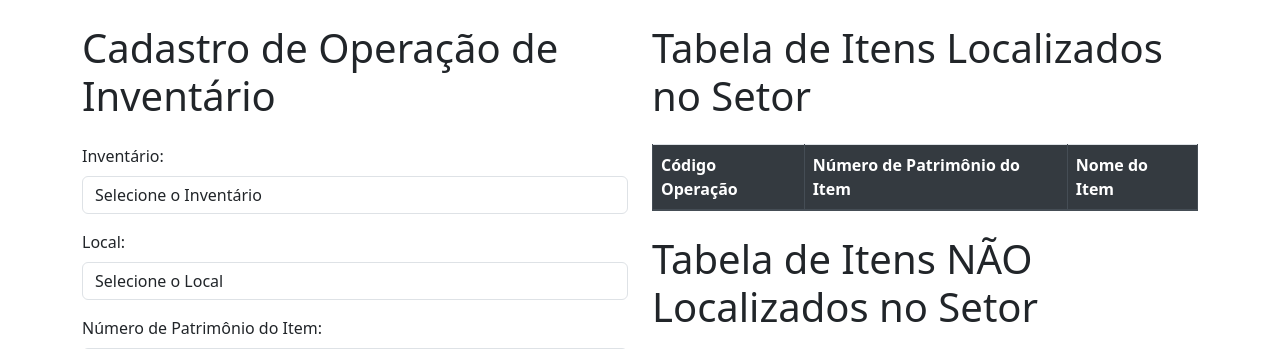
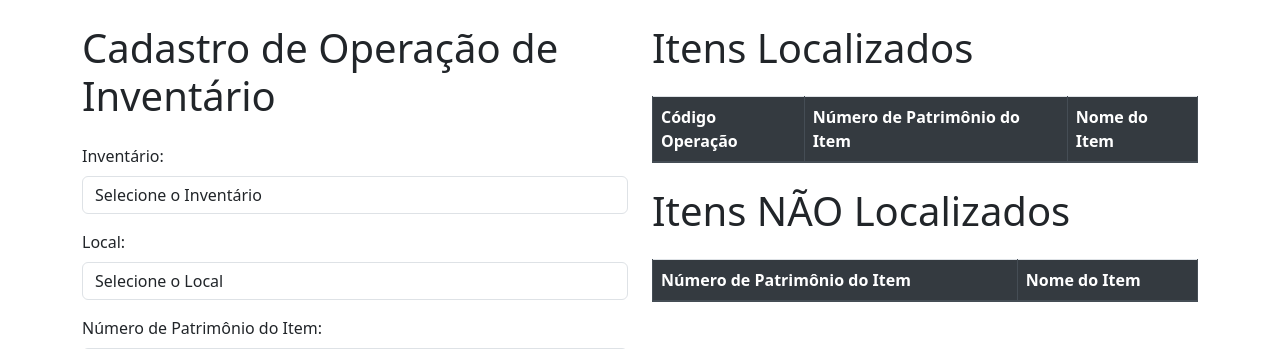
Before and after one commit to victormelimlauro/SIGPAT, a PHP site: page /modulos/operacoes_inventarios/cadastrar_operacao.php in a window 1280 px wide. Shown: the part 142-491 px from the top of the page. Run offline with PHP 8.4, Linux system fonts and the light colour scheme; a user stored in the database is signed in; data comes from the database, SQL or seed files in the repository; data that the repository does not hold is empty.

Commit message:
ajutes textos

```diff
--- a/modulos/operacoes_inventarios/cadastrar_operacao.php
+++ b/modulos/operacoes_inventarios/cadastrar_operacao.php
@@ -200,7 +200,7 @@ try {
 
         <div class="col-md 6 col-lg-6 col-sm-12">
 
-        <h1 class="mt-4 mb-4">Tabela de Itens Localizados no Setor</h1>
+        <h1 class="mt-4 mb-4">Itens Localizados</h1>
         <table class="table table-bordered table-striped">
             <thead class="thead-dark">
                 <tr>
@@ -220,7 +220,7 @@ try {
             </tbody>
         </table>
 
-        <h1 class="mt-4 mb-4">Tabela de Itens NÃO Localizados no Setor</h1>
+        <h1 class="mt-4 mb-4">Itens NÃO Localizados</h1>
         <table class="table table-bordered table-striped">
             <thead class="thead-dark">
                 <tr>
```
Also changed, not shown: modulos/relatorios/status_itens_inventarios.php (+0 -15 lines).
